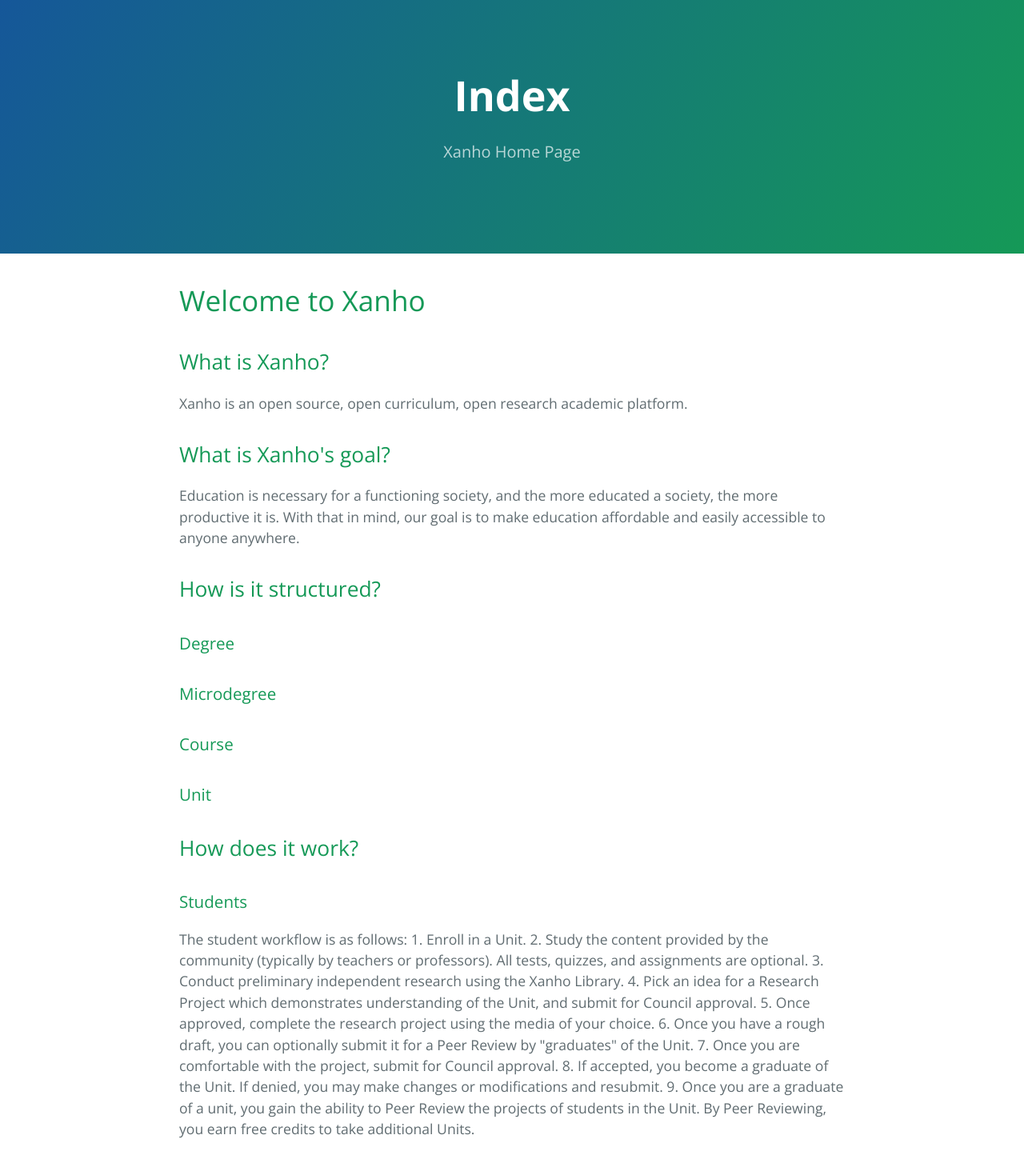
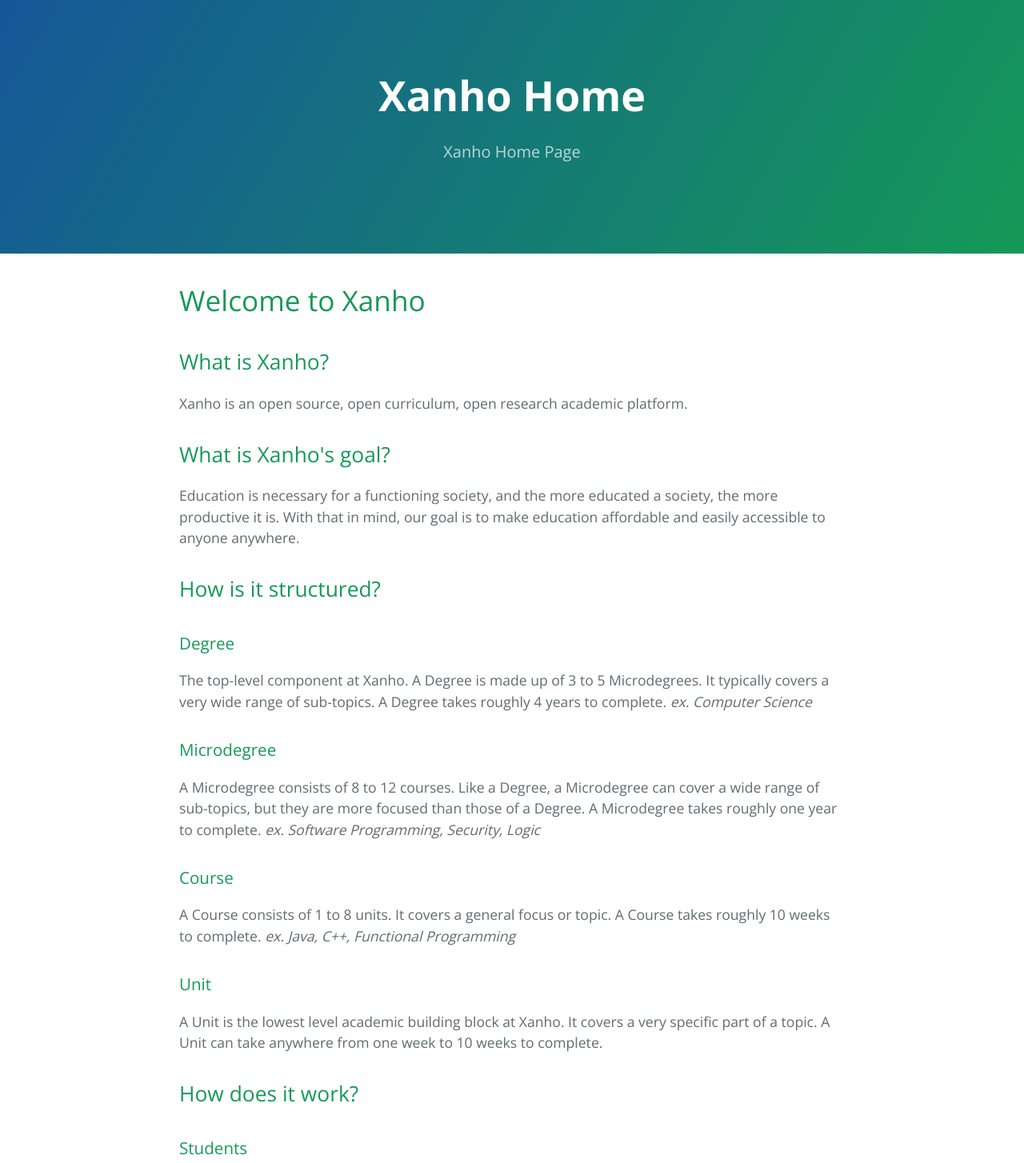
Before and after one commit to Xanho/xanho.github.io, a plain HTML site: page index.html in a window 1280 px wide. Shown: the top 1454 px of the page at 80% size. Drawn offline with nearby package versions, Linux system fonts and the light colour scheme.

Commit message:
Replace master branch with page content via GitHub

```diff
--- a/index.html
+++ b/index.html
@@ -2,7 +2,7 @@
 <html lang="en-us">
   <head>
     <meta charset="UTF-8">
-    <title>Index by Xanho</title>
+    <title>Xanho Home by Xanho</title>
     <meta name="viewport" content="width=device-width, initial-scale=1">
     <link rel="stylesheet" type="text/css" href="stylesheets/normalize.css" media="screen">
     <link href='https://fonts.googleapis.com/css?family=Open+Sans:400,700' rel='stylesheet' type='text/css'>
@@ -11,7 +11,7 @@
   </head>
   <body>
     <section class="page-header">
-      <h1 class="project-name">Index</h1>
+      <h1 class="project-name">Xanho Home</h1>
       <h2 class="project-tagline">Xanho Home Page</h2>
     </section>
 
@@ -35,14 +35,25 @@
 <h3>
 <a id="degree" class="anchor" href="#degree" aria-hidden="true"><span class="octicon octicon-link"></span></a>Degree</h3>
 
+<p>The top-level component at Xanho.  A Degree is made up of 3 to 5 Microdegrees.  It typically covers a very wide range of sub-topics.  A Degree takes roughly 4 years to complete.
+<em>ex. Computer Science</em></p>
+
 <h3>
 <a id="microdegree" class="anchor" href="#microdegree" aria-hidden="true"><span class="octicon octicon-link"></span></a>Microdegree</h3>
+
+<p>A Microdegree consists of 8 to 12 courses.  Like a Degree, a Microdegree can cover a wide range of sub-topics, but they are more focused than those of a Degree.  A Microdegree takes roughly one year to complete.
+<em>ex. Software Programming, Security, Logic</em></p>
 
 <h3>
 <a id="course" class="anchor" href="#course" aria-hidden="true"><span class="octicon octicon-link"></span></a>Course</h3>
 
+<p>A Course consists of 1 to 8 units.  It covers a general focus or topic.  A Course takes roughly 10 weeks to complete.
+<em>ex. Java, C++, Functional Programming</em></p>
+
 <h3>
 <a id="unit" class="anchor" href="#unit" aria-hidden="true"><span class="octicon octicon-link"></span></a>Unit</h3>
+
+<p>A Unit is the lowest level academic building block at Xanho.  It covers a very specific part of a topic.  A Unit can take anywhere from one week to 10 weeks to complete.</p>
 
 <h2>
 <a id="how-does-it-work" class="anchor" href="#how-does-it-work" aria-hidden="true"><span class="octicon octicon-link"></span></a>How does it work?</h2>
```
Also changed, not shown: params.json (+1 -1 lines).
